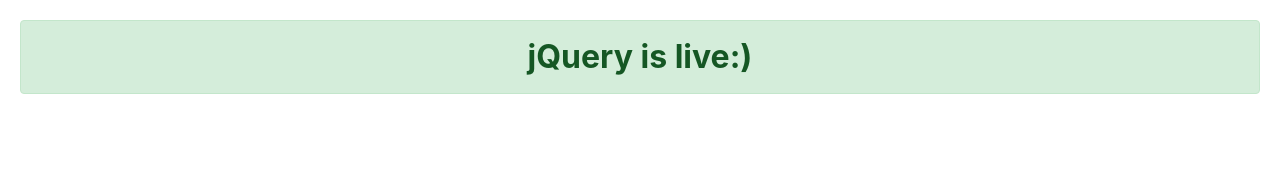
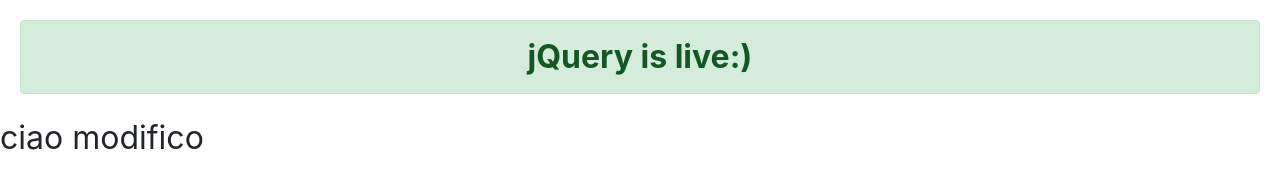
Before and after one commit to AlfredoDiocaro/JQ, a website built with webpack: page src/index.html in a window 1280 px wide. Built offline with nearby package versions, Linux system fonts and the light colour scheme; some packages are replaced by stand-ins of ours.

Commit message:
modificato index aggiunto html

```diff
--- a/src/index.html
+++ b/src/index.html
@@ -7,5 +7,6 @@
 </head>
 <body>
     <div class="alert alert-success test" role="alert">...</div>
+    <p>ciao modifico</p>
 </body>
 </html>
```
Also changed, not shown: src/home.html (added).
